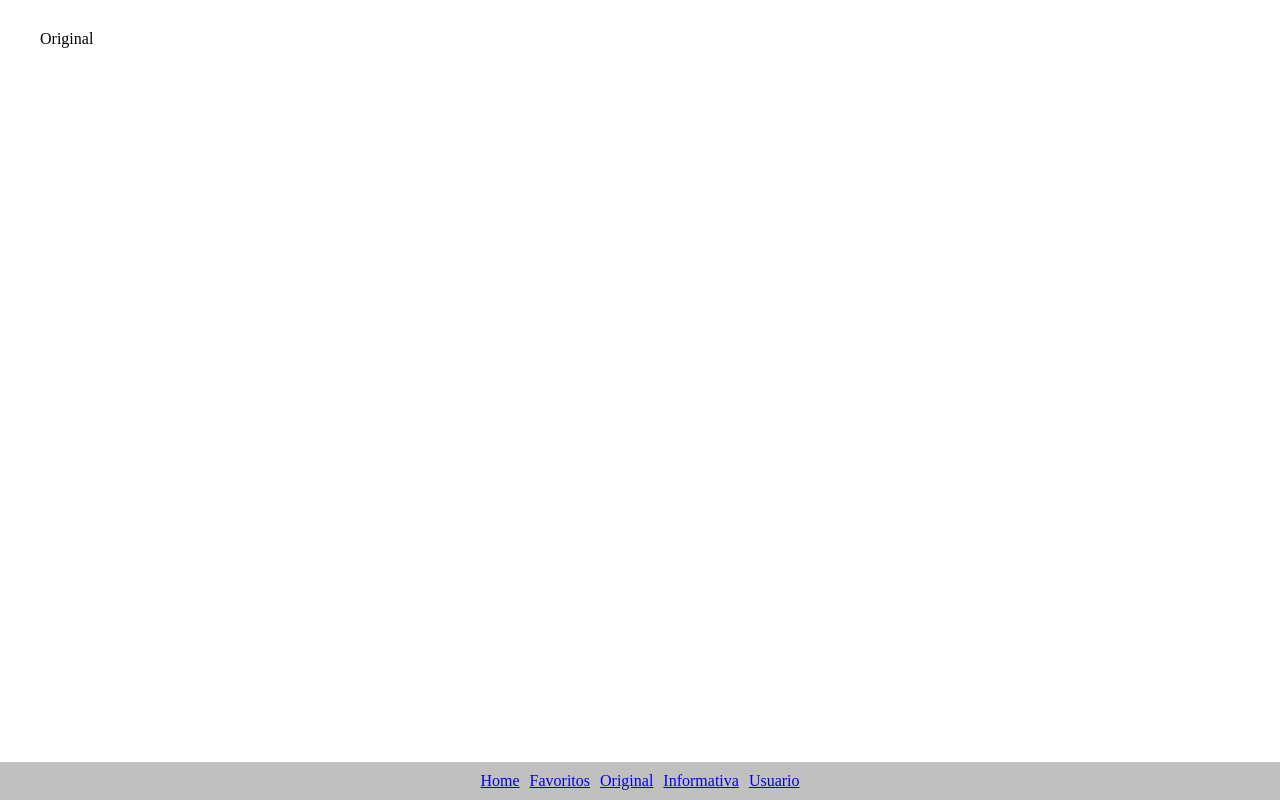
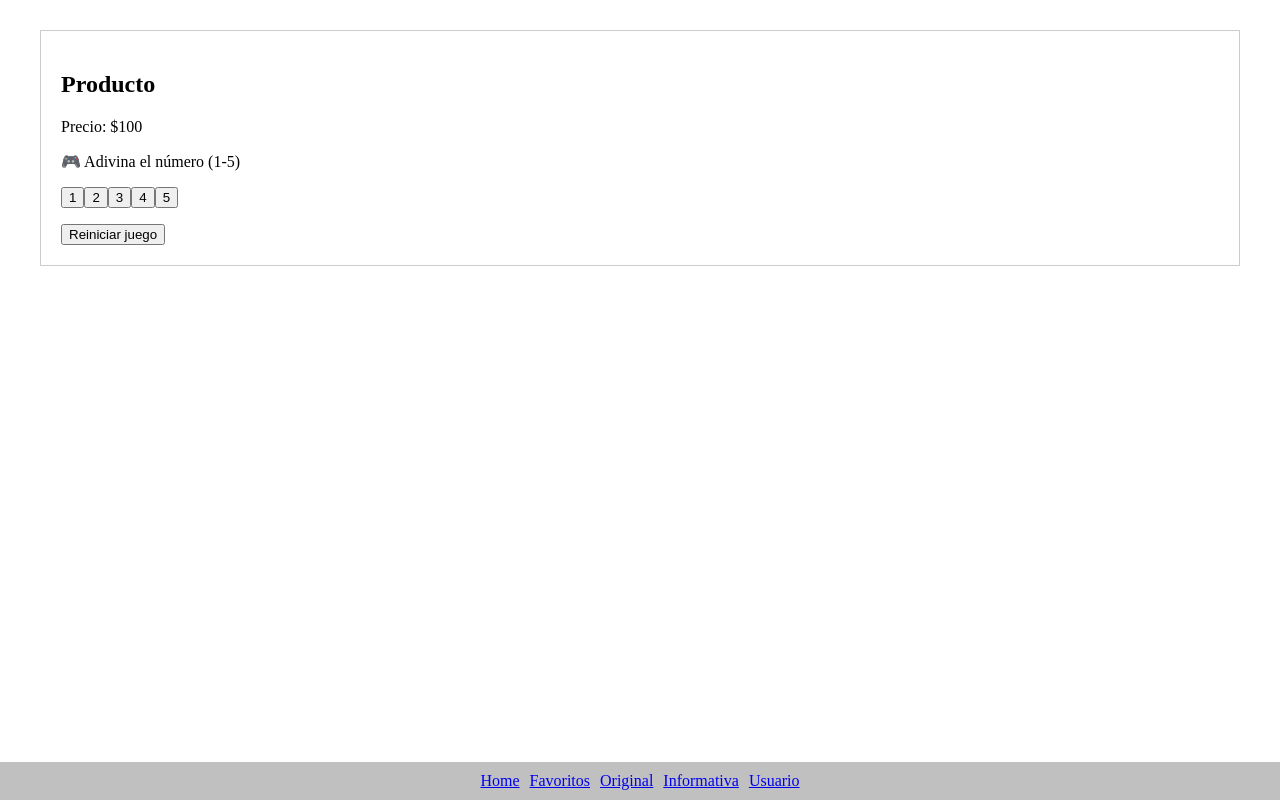
Before and after one commit to Juand12348/escuelas-api, a React (Vite) app: page /original in a window 1280 px wide. Built offline with nearby package versions, Linux system fonts and the light colour scheme.

Commit message:
Agregando funcionalidad original

```diff
--- a/src/original/index.tsx
+++ b/src/original/index.tsx
@@ -1,11 +1,45 @@
-import "./style.css"
+import { useState } from "react";
 
-export default function Original(){
+export default function Original() {
+  const [numeroSecreto, setNumeroSecreto] = useState(
+    Math.floor(Math.random() * 5) + 1
+  );
+  const [mensaje, setMensaje] = useState("");
+  const [descuento, setDescuento] = useState(false);
 
-return (
-    <>
-        <p>Original</p>
-    </>
-)
+  const intentar = (num: number) => {
+    if (num === numeroSecreto) {
+      setMensaje("¡Ganaste 15% OFF!");
+      setDescuento(true);
+    } else {
+      setMensaje("No fue, intenta otra vez");
+    }
+  };
 
+  const reiniciar = () => {
+    setNumeroSecreto(Math.floor(Math.random() * 5) + 1);
+    setMensaje("");
+    setDescuento(false);
+  };
+
+  return (
+    <div style={{ border: "1px solid #ccc", padding: 20 }}>
+      <h2>Producto</h2>
+      <p>Precio: {descuento ? "$85 (con descuento)" : "$100"}</p>
+
+      <p>🎮 Adivina el número (1-5)</p>
+
+      <div>
+        {[1, 2, 3, 4, 5].map((n) => (
+          <button key={n} onClick={() => intentar(n)}>
+            {n}
+          </button>
+        ))}
+      </div>
+
+      <p>{mensaje}</p>
+
+      <button onClick={reiniciar}>Reiniciar juego</button>
+    </div>
+  );
 }
```
